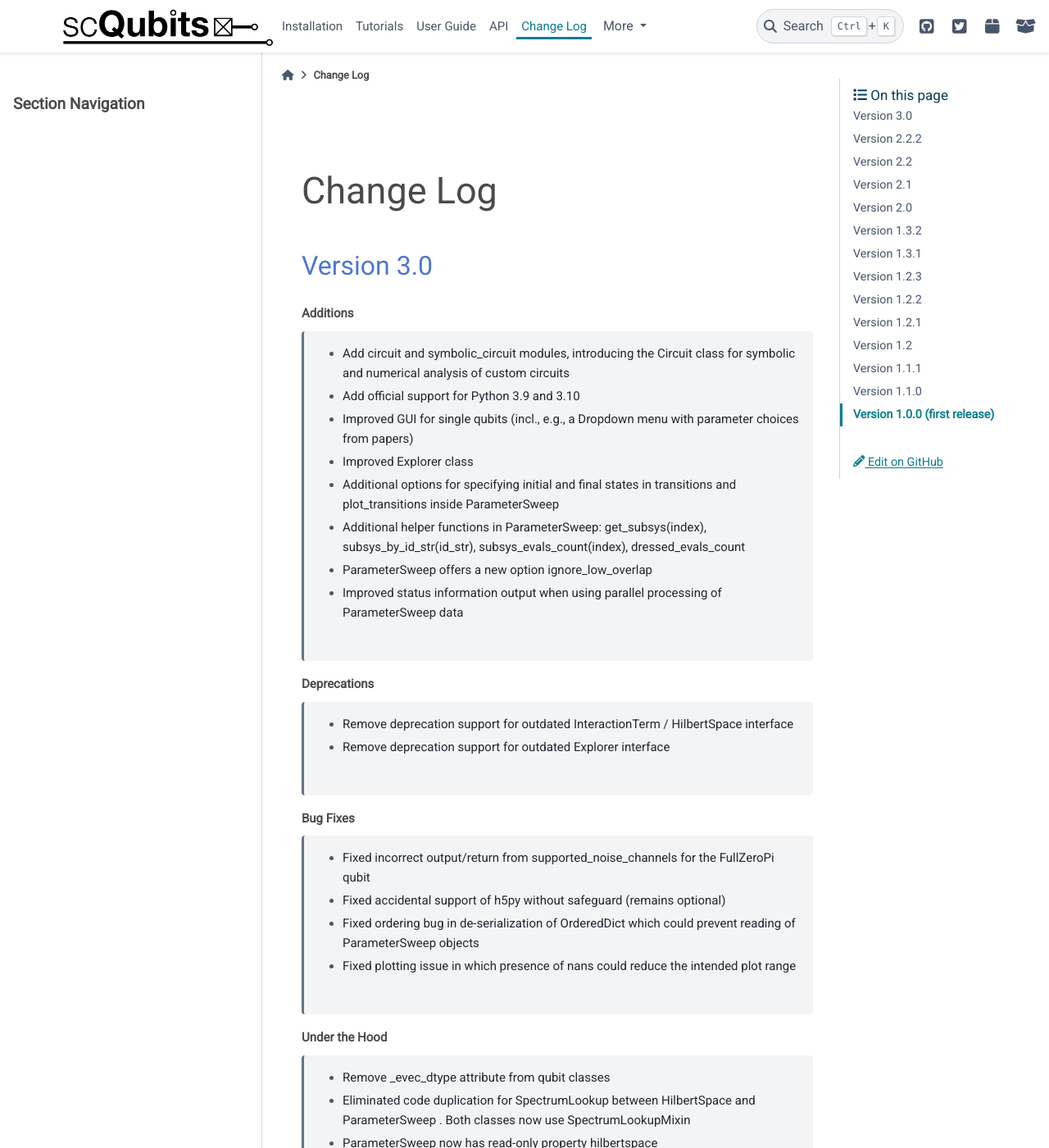
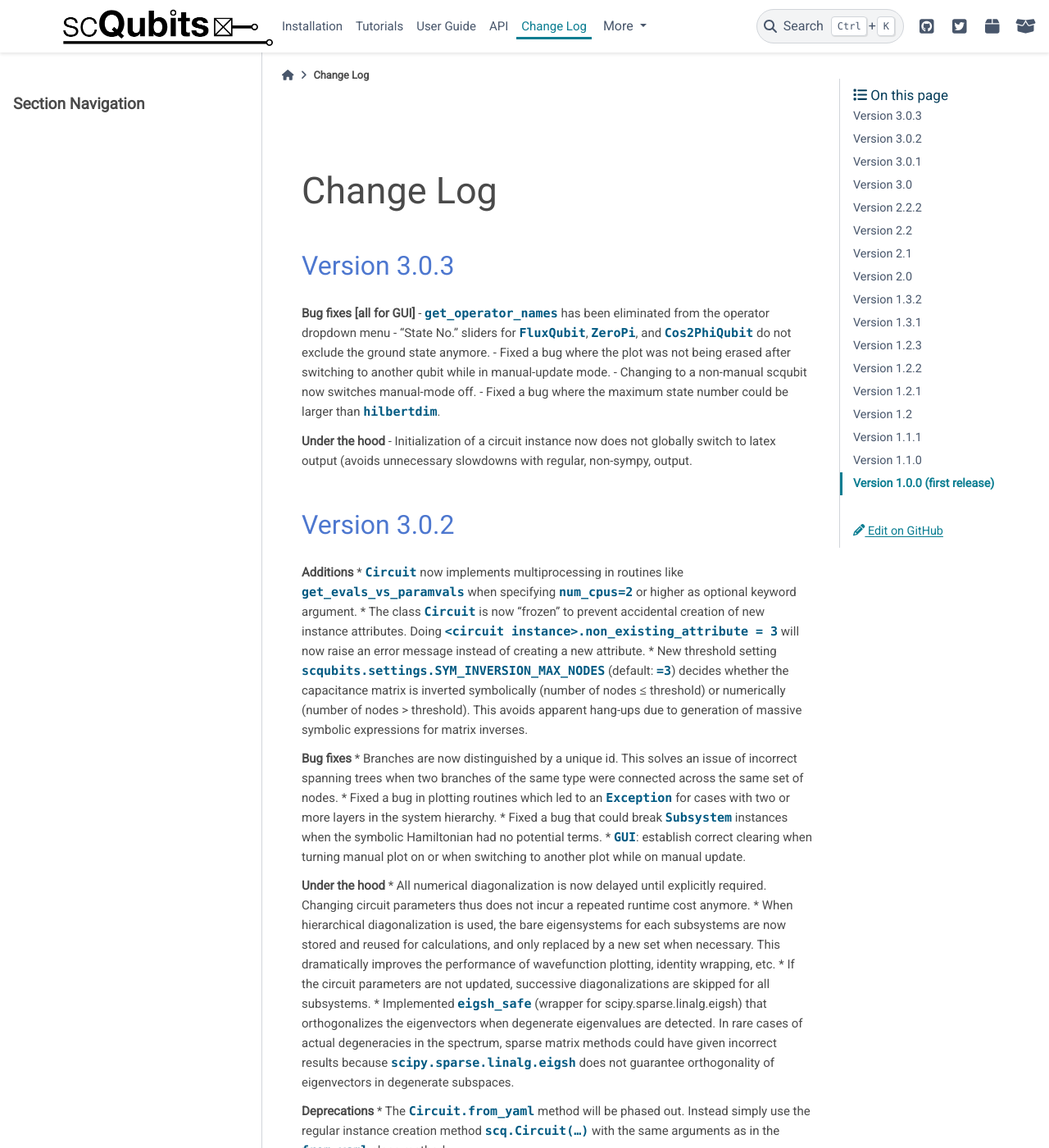
Before and after one commit to scqubits/scqubits-doc, a Sphinx documentation site: the page built from docs/source/changelog.rst, in a window 1280 px wide and 1400 px high. Shown: the whole window at 82% size. Built offline with Sphinx 7.4.7 and the PyData theme 0.15.4, drawn with Linux system fonts in a browser that asks for light colours; pages that are not in the unit, such as notebooks, are missing from menus; some of the changed text lies outside the part shown.

Commit message:
added/updated entries past v3.0

```diff
--- a/docs/source/changelog.rst
+++ b/docs/source/changelog.rst
@@ -6,6 +6,70 @@
 **********
 Change Log
 **********
+
+
+Version 3.0.3
++++++++++++++
+
+**Bug fixes [all for GUI]**
+- `get_operator_names` has been eliminated from the operator dropdown menu
+- "State No." sliders for `FluxQubit`, `ZeroPi`, and `Cos2PhiQubit` do not exclude the ground state anymore.
+- Fixed a bug where the plot was not being erased after switching to another qubit while in manual-update mode.
+- Changing to a non-manual scqubit now switches manual-mode off.
+- Fixed a bug where the maximum state number could be larger than `hilbertdim`.
+
+**Under the hood**
+- Initialization of a circuit instance now does not globally switch to latex output (avoids unnecessary slowdowns with regular, non-sympy, output.
+
+
+Version 3.0.2
++++++++++++++
+
+**Additions**
+* `Circuit` now implements multiprocessing in routines like `get_evals_vs_paramvals` when specifying `num_cpus=2` or higher as optional keyword argument.
+* The class `Circuit` is now “frozen” to prevent accidental creation of new instance attributes. Doing `<circuit instance>.non_existing_attribute = 3` will now raise an error message instead of creating a new attribute.
+* New threshold setting `scqubits.settings.SYM_INVERSION_MAX_NODES`  (default: `=3`) decides whether the capacitance matrix is inverted symbolically (number of nodes ≤ threshold) or numerically (number of nodes > threshold). This avoids apparent hang-ups due to generation of massive symbolic expressions for matrix inverses.
+
+**Bug fixes**
+* Branches are now distinguished by a unique id. This solves an issue of incorrect spanning trees when two branches of the same type were connected across the same set of nodes.
+* Fixed a bug in plotting routines which led to an `Exception` for cases with two or more layers in the system hierarchy.
+* Fixed a bug that could break `Subsystem` instances when the symbolic Hamiltonian had no potential terms.
+* `GUI`: establish correct clearing when turning manual plot on or when switching to another plot while on manual update.
+
+**Under the hood**
+* All numerical diagonalization is now delayed until explicitly required. Changing circuit parameters thus does not incur a repeated runtime cost anymore.
+* When hierarchical diagonalization is used, the bare eigensystems for each subsystems are now stored and reused for calculations, and only replaced by a new set when necessary. This dramatically improves the performance of wavefunction plotting, identity wrapping, etc.
+* If the circuit parameters are not updated, successive diagonalizations are skipped for all subsystems.
+* Implemented `eigsh_safe` (wrapper for scipy.sparse.linalg.eigsh) that orthogonalizes the eigenvectors when degenerate eigenvalues are detected. In rare cases of actual degeneracies in the spectrum, sparse matrix methods could have given incorrect results because `scipy.sparse.linalg.eigsh` does not guarantee orthogonality of eigenvectors in degenerate subspaces.
+
+**Deprecations**
+* The `Circuit.from_yaml` method will be phased out. Instead simply use the regular instance creation method `scq.Circuit(...)` with the same arguments as in the `from_yaml` class method.
+
+
+
+Version 3.0.1
++++++++++++++
+
+**Additions**
+
+    - Modified `SymbolicCircuit` and `Circuit` classes to simulate linear LC circuits efficiently.
+    - Added the option `grids_dict` to `plot_wavefunction`, which provides an option to define a custom grid for `wavefunction` plots.
+    - File input/output is now functional for the Circuit class, which will enable users to store `Circuit` objects to file.
+
+**Bug Fixes**
+
+    - `sym_external_fluxes` now functions as expected for circuits with capacitive sub-circuits; external fluxes are now distributed in a deterministic way by default.
+    - Fixed and improved functions that display symbolic Hamiltonians, Lagrangians, potentials, etc.; added factor 2pi for displayed external fluxes to reflect units correctly.
+    - Fixed the representation of cosine operator for periodic variables which previously resulted in an erroneous shift of pi in the `wavefunction` plots.
+    - Multiple corrections to plot functionality of `Circuit` class.
+    - GUI: fixed issue with “update” button for slow qubits.
+    - GUI: fixed bad range default for `wavefunction` plots of fluxonium.
+
+**Under the Hood**
+
+    - Changed the way to calculate the junction potential matrix in `Circuit` class, which now uses `expm` to evaluate the cosine terms.
+    - f-strings are now used for most of the string manipulations in `Circuit` and `SymbolicCircuit` class.
+    - Fixed the overall energy shift in the eigenvalues by incorporating omega/2 for every harmonic oscillator.
 
 
 Version 3.0
```
